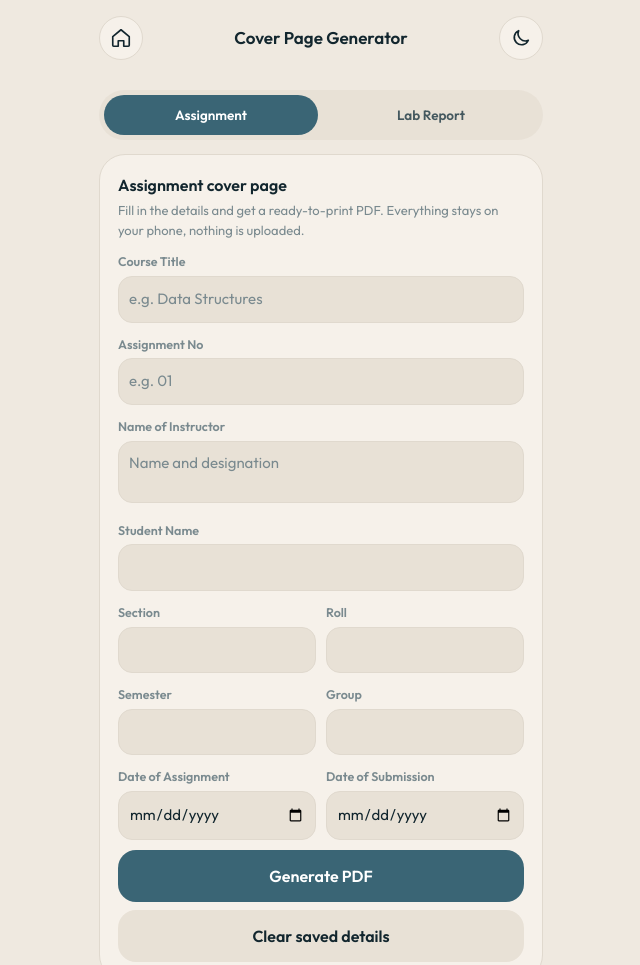
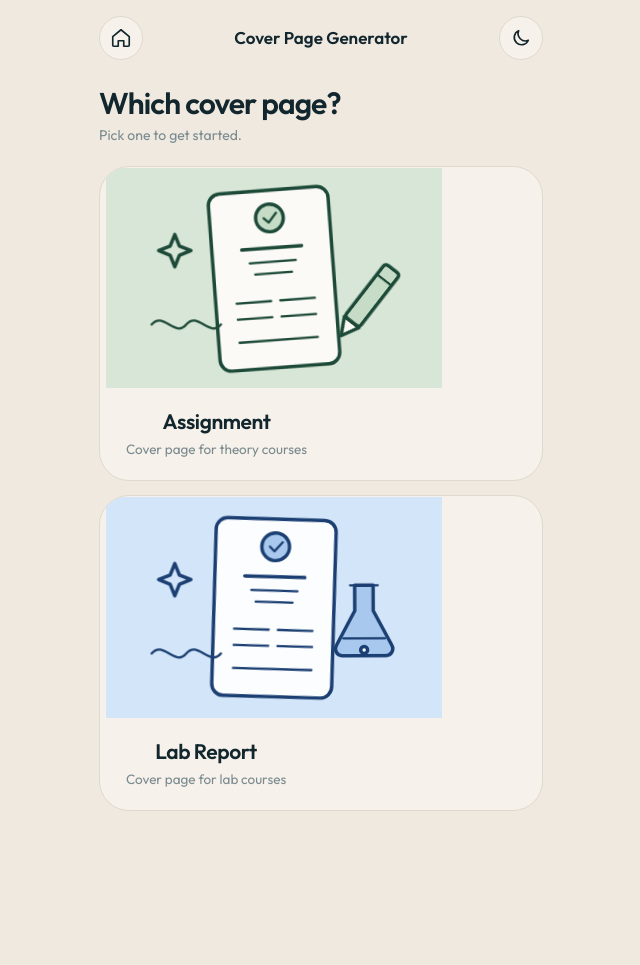
Before and after one commit to zihad1010/tools, a website: page public/cover.html in a window 1280 px wide. Shown: the top 965 px of the page, without its empty margins (319-959 px from the left). After the commit the page ends 851 px from the top, so only its background shows below. Drawn offline with Linux system fonts and the light colour scheme.

Commit message:
Update cover.html

```diff
--- a/public/cover.html
+++ b/public/cover.html
@@ -24,11 +24,69 @@
     <button id="themeToggle" class="icon-btn" aria-label="Switch light or dark mode"><svg class="ic" aria-hidden="true"><use href="#i-moon"/></svg></button>
   </header>
 
-  <nav class="pills" role="tablist" aria-label="Cover page type">
-    <button role="tab" id="t-assignment" aria-selected="true" data-type="assignment">Assignment</button>
-    <button role="tab" id="t-lab" aria-selected="false" data-type="lab">Lab Report</button>
-  </nav>
+  <!-- Step 1: pick the type of cover page -->
+  <section id="cpPick" aria-labelledby="cpPickTitle">
+    <h1 class="page-title" id="cpPickTitle">Which cover page?</h1>
+    <p class="page-sub">Pick one to get started.</p>
+    <div class="tools cp-cards">
+      <button type="button" class="tool-card cp-card" data-type="assignment" aria-label="Assignment cover page">
+        <div class="tool-art">
+          <svg viewBox="0 0 260 170" class="doodle" role="img" aria-label="Doodle of an assignment cover page with a pencil">
+            <g class="bob">
+              <rect class="fill" x="78" y="8" width="104" height="154" rx="10" transform="rotate(-3 130 84)"/>
+              <g transform="rotate(-3 130 84)">
+                <circle class="fill2" cx="130" cy="32" r="12"/>
+                <path class="thin" d="M125 32l4 4 7-8"/>
+                <path d="M104 58h52"/>
+                <path class="thin" d="M110 70h40M114 80h32"/>
+                <path class="thin" d="M96 104h30M134 104h30M96 118h30M134 118h30"/>
+                <path class="thin" d="M96 138h68"/>
+              </g>
+            </g>
+            <g class="bob2">
+              <g transform="rotate(38 212 100)">
+                <rect class="fill2" x="204" y="66" width="16" height="58" rx="3"/>
+                <path class="fill" d="M204 124l8 15 8-15z"/>
+                <path class="thin" d="M204 78h16"/>
+              </g>
+            </g>
+            <path d="M44 42l4 10 10 4-10 4-4 10-4-10-10-4 10-4z"/>
+            <path class="thin" d="M24 120c10-12 20 12 30 0s20 12 30 0"/>
+          </svg>
+        </div>
+        <div class="tool-body"><div><h2>Assignment</h2><p>Cover page for theory courses</p></div></div>
+      </button>
+      <button type="button" class="tool-card cp-card blue" data-type="lab" aria-label="Lab report cover page">
+        <div class="tool-art">
+          <svg viewBox="0 0 260 170" class="doodle" role="img" aria-label="Doodle of a lab report cover page with a flask">
+            <g class="bob">
+              <rect class="fill" x="78" y="8" width="104" height="154" rx="10" transform="rotate(3 130 84)"/>
+              <g transform="rotate(3 130 84)">
+                <circle class="fill2" cx="130" cy="32" r="12"/>
+                <path class="thin" d="M125 32l4 4 7-8"/>
+                <path d="M104 58h52"/>
+                <path class="thin" d="M110 70h40M114 80h32"/>
+                <path class="thin" d="M96 104h30M134 104h30M96 118h30M134 118h30"/>
+                <path class="thin" d="M96 138h68"/>
+              </g>
+            </g>
+            <g class="bob2">
+              <path class="fill2" d="M200 62h16v22l16 30a6 6 0 0 1-5 9h-38a6 6 0 0 1-5-9l16-30z"/>
+              <path class="thin" d="M196 62h24M190 108h36"/>
+              <circle class="fill" cx="208" cy="118" r="3"/>
+            </g>
+            <path d="M44 42l4 10 10 4-10 4-4 10-4-10-10-4 10-4z"/>
+            <path class="thin" d="M24 120c10-12 20 12 30 0s20 12 30 0"/>
+          </svg>
+        </div>
+        <div class="tool-body"><div><h2>Lab Report</h2><p>Cover page for lab courses</p></div></div>
+      </button>
+    </div>
+  </section>
 
+  <!-- Step 2: the form for the chosen type -->
+  <div id="cpFormWrap" class="hidden">
+    <button id="cpBack" class="cp-back" type="button" aria-label="Back to cover page types">&#8249; Back</button>
     <section class="card" aria-live="polite">
       <h3 id="cpTitle">Assignment cover page</h3>
       <p class="hint">Fill in the details and get a ready-to-print PDF. Everything stays on your phone, nothing is uploaded.</p>
@@ -36,7 +94,6 @@
       <button id="cpGo" class="btn" type="button">Generate PDF</button>
       <button id="cpClear" class="btn ghost" type="button">Clear saved details</button>
     </section>
-
   <section id="cpDone" class="card hidden" aria-live="polite">
     <h3>Your PDF is ready</h3>
     <p class="hint" id="cpName"></p>
@@ -44,10 +101,12 @@
     <button id="cpShare" class="btn ghost" type="button">Open / Share</button>
   </section>
   </div>
+</div>
 <div id="toast" class="toast" role="status" aria-live="polite"></div>
 <script src="./vendor/pdf-lib.min.js"></script>
 <script src="./config.js"></script>
 <script src="./common.js"></script>
+<script src="./courses.js"></script>
 <script src="./cover-pdf.js"></script>
 <script src="./cover.js"></script>
 </body>
```
Lines whose indentation alone changed are shown as unchanged.
